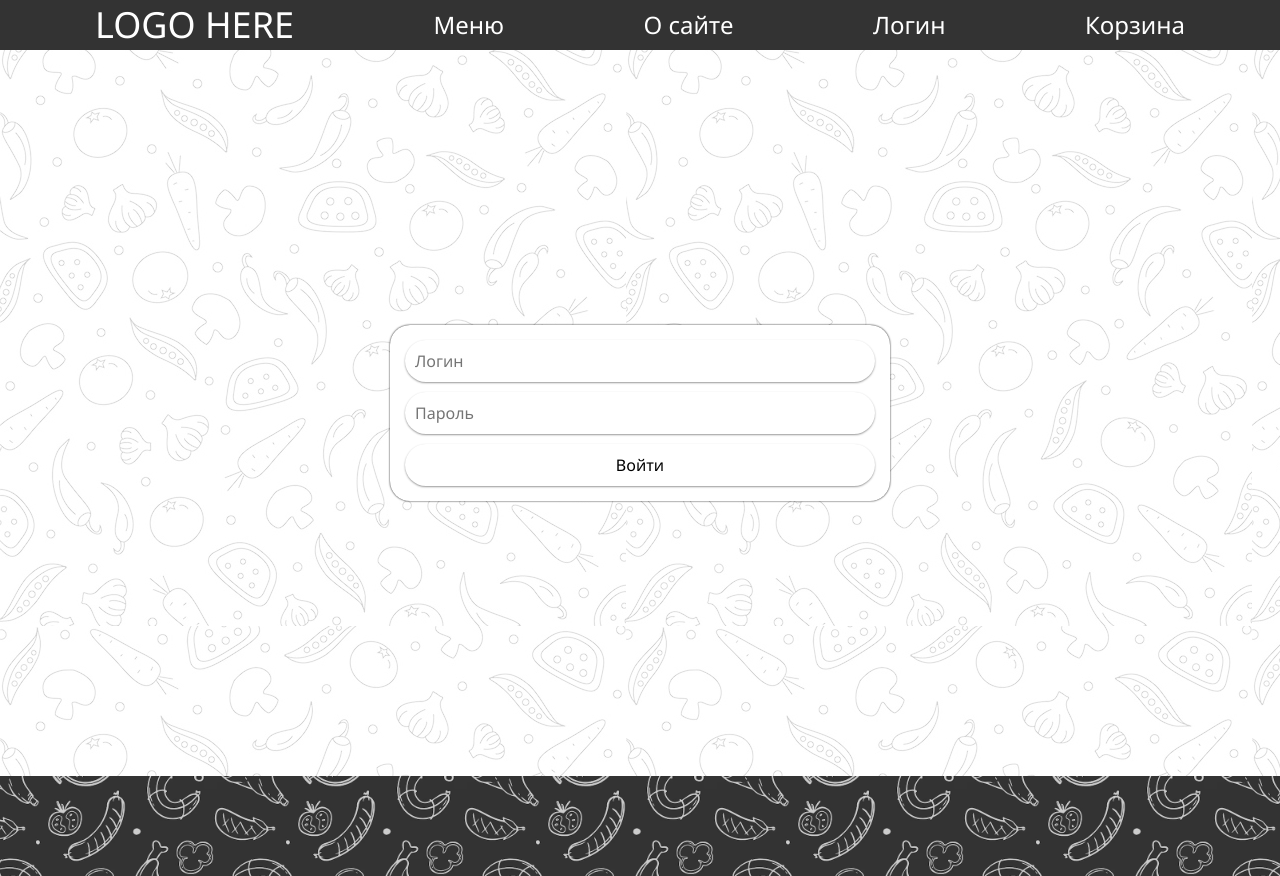
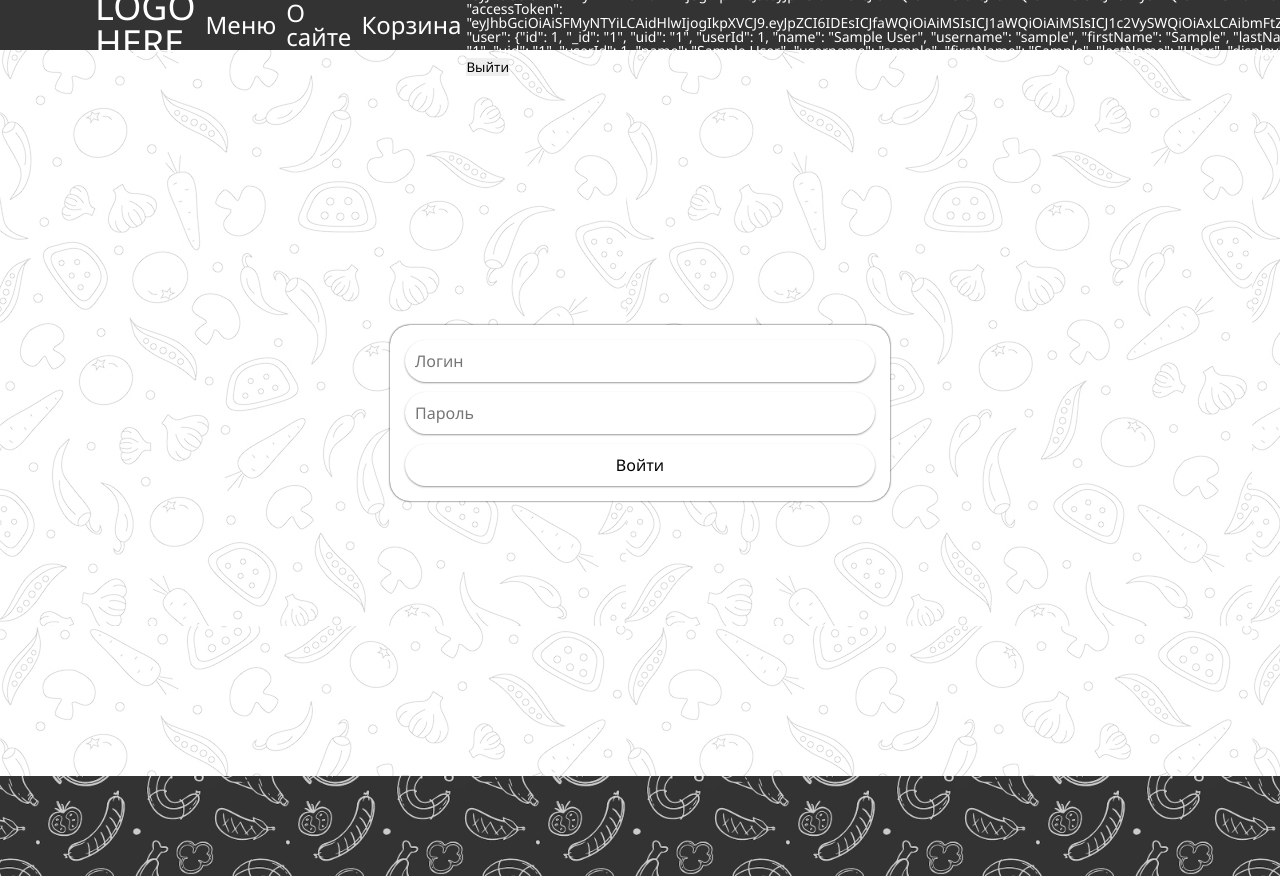
Before and after one commit to Ri4Chaard/My_cafe_website, a React (Create React App) app: page /login in a window 1280 px wide. Built offline with nearby package versions, Linux system fonts and the light colour scheme; sample sign-in values are in the browser's storage.

Commit message:
Usage of local storage added

```diff
--- a/src/App.js
+++ b/src/App.js
@@ -1,4 +1,4 @@
-import React, { useState } from "react";
+import React, { useEffect, useState } from "react";
 // import "./styles/nullstyle.css";
 // import "./styles/style.css";
 import "./styles/App.css";
@@ -14,6 +14,18 @@ import { AuthContext } from "./components/context";
 
 function App() {
     const [login, setLogin] = useState("");
+
+    useEffect(() => {
+        if (localStorage.getItem("login"))
+            setLogin(localStorage.getItem("login"));
+        console.log(login);
+    }, []);
+
+    const logout = () => {
+        setLogin("");
+        localStorage.removeItem("login");
+    };
+
     return (
         <AuthContext.Provider value={{ login, setLogin }}>
             <BrowserRouter>
@@ -83,13 +95,7 @@ function App() {
                                             ? "You are admin now 😎"
                                             : `Hello, ${login}!`}
                                     </div>
-                                    <button
-                                        onClick={() => {
-                                            setLogin(null);
-                                        }}
-                                    >
-                                        Выйти
-                                    </button>
+                                    <button onClick={logout}>Выйти</button>
                                 </div>
                             ) : null}
                         </div>
--- a/src/pages/Login.jsx
+++ b/src/pages/Login.jsx
@@ -13,6 +13,7 @@ export const Login = () => {
     const auth = (e) => {
         e.preventDefault();
         setLogin(username);
+        localStorage.setItem("login", username);
         setUsername("");
         navigate("/menu");
     };
```
